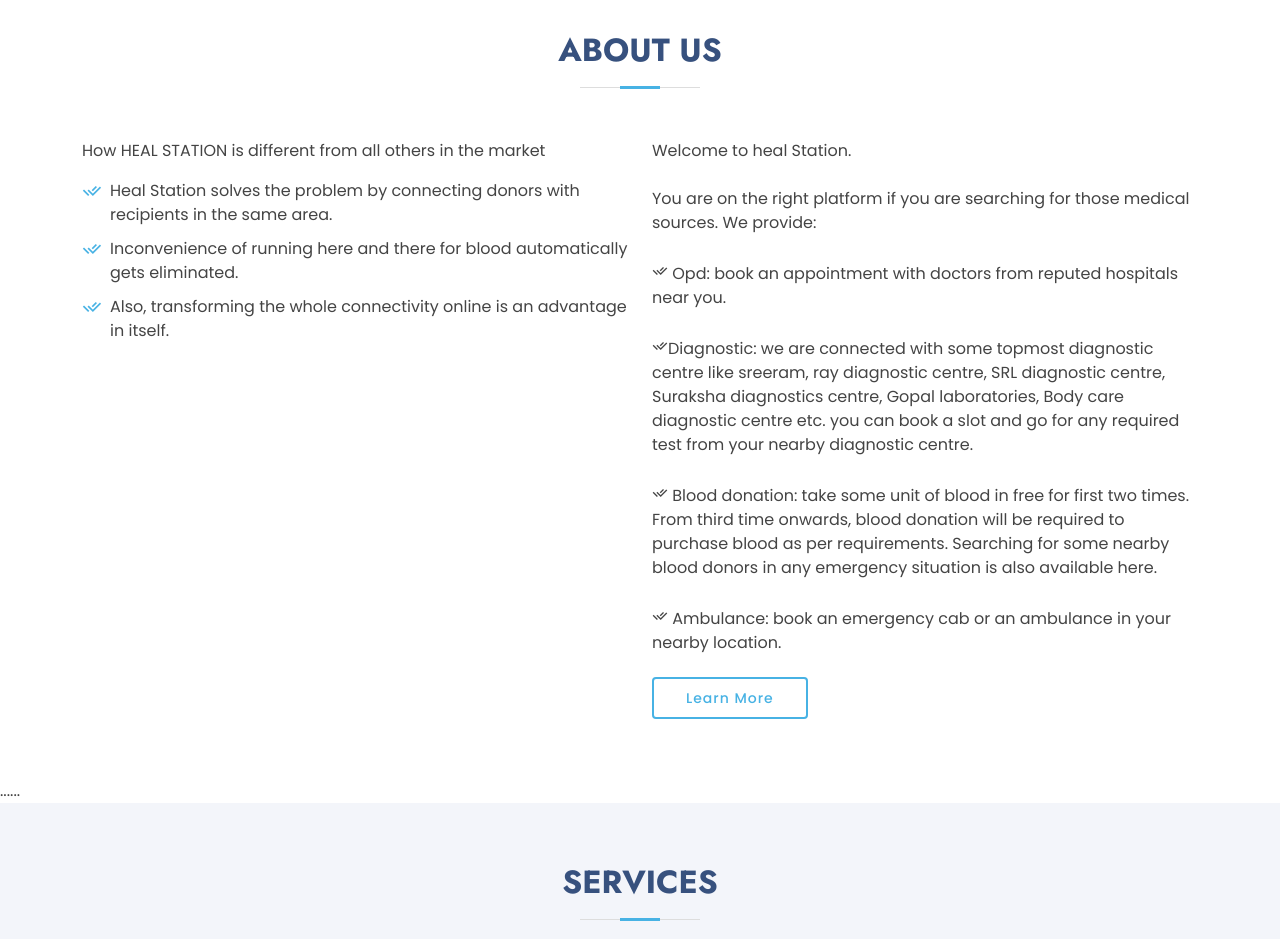
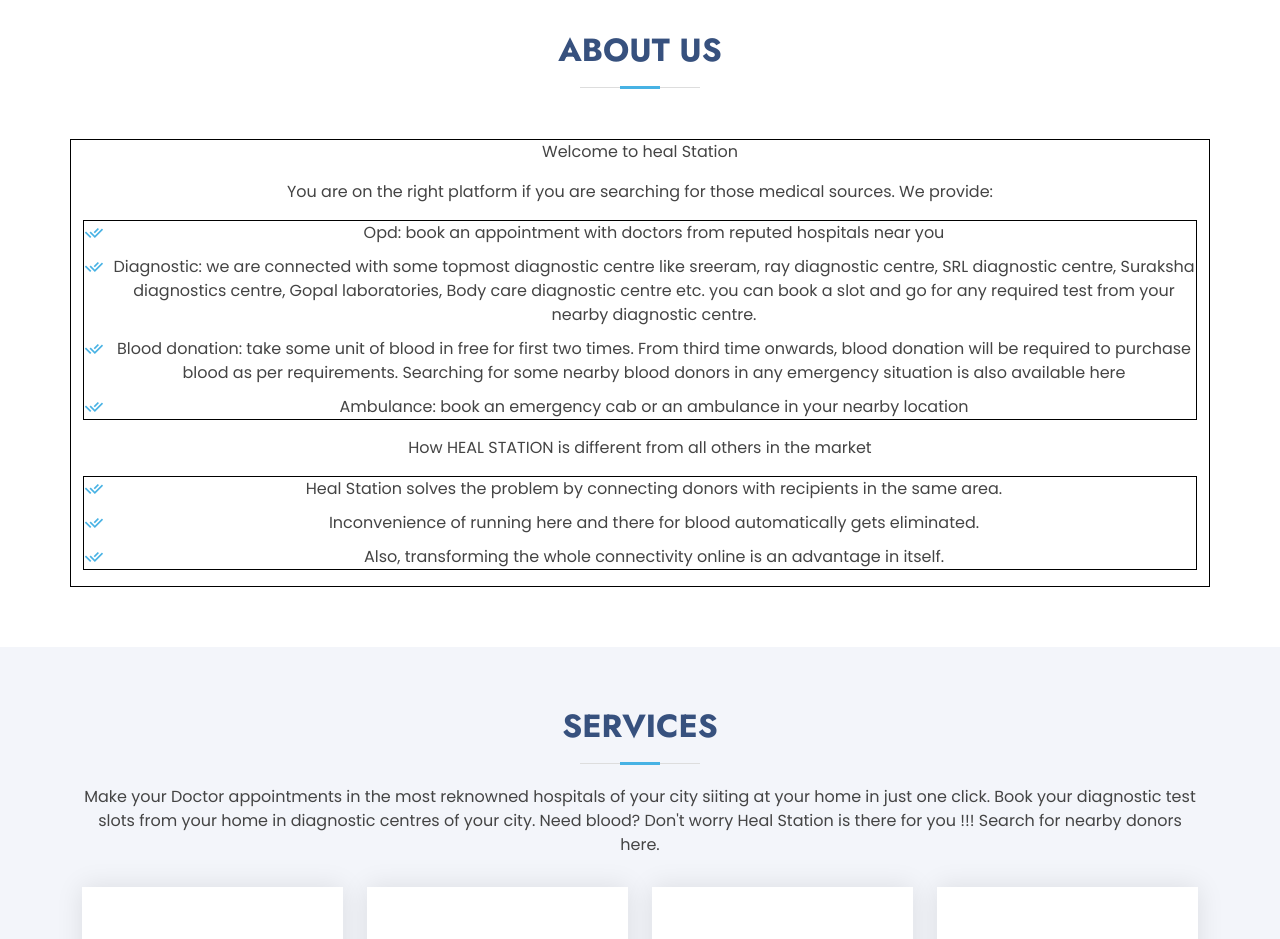
Before and after one commit to Achinta-Mukherjee/Heal-Station, a plain HTML site: page index.html in a window 1280 px wide. Shown: the part 800-1739 px from the top of the page. Drawn offline with Linux system fonts and the light colour scheme; a web font is replaced by a local one.

Commit message:
Blood Donation

```diff
--- a/assets/css/style.css
+++ b/assets/css/style.css
@@ -612,6 +612,13 @@ section {
 /*--------------------------------------------------------------
 # About Us
 --------------------------------------------------------------*/
+.about .content{
+  border: 1px solid black;
+  text-align: center;
+  display: flex;
+  justify-content: center;
+}
+
 .about .content h3 {
   font-weight: 600;
   font-size: 26px;
@@ -620,6 +627,7 @@ section {
 .about .content ul {
   list-style: none;
   padding: 0;
+  border: 1px solid black;
 }
 
 .about .content ul li {
--- a/index.html
+++ b/index.html
@@ -152,34 +152,31 @@
         </div>
 
         <div class="row content">
-          <div class="col-lg-6">
-            <p>
-           How HEAL STATION is different from all others in the market
+          <div>
+            <!-- <div class="col-lg-6 pt-4 pt-lg-0"> -->
+            <p>Welcome to heal Station</p>
+            <p>You are on the right platform if you are searching for those medical sources. We provide: </p>
+            <ul>
+                <li><i class="ri-check-double-line"></i>Opd: book an appointment with doctors from reputed hospitals near you</li>
+                <li><i class="ri-check-double-line"></i>Diagnostic: we are connected with some topmost diagnostic centre like sreeram, ray  diagnostic centre, SRL diagnostic centre, Suraksha diagnostics centre, Gopal laboratories,    Body care diagnostic centre etc. you can book a slot and go for any required test from your nearby diagnostic centre.</li>
+                <li><i class="ri-check-double-line"></i>Blood donation: take some unit of blood in free for first  two times. From third time onwards, blood donation will be required to purchase blood as per requirements. Searching for some nearby blood donors in any emergency situation is also available here</li>
+                <li><i class="ri-check-double-line"></i>Ambulance: book an emergency cab or an ambulance in your nearby location</li>
+            </ul>
 
-            </p>
+            <p>How HEAL STATION is different from all others in the market</p>
             <ul>
               <li><i class="ri-check-double-line"></i> Heal Station solves the problem by connecting donors with recipients in the same area.</li>
               <li><i class="ri-check-double-line"></i>Inconvenience of running here and there for blood automatically gets eliminated.</li>
               <li><i class="ri-check-double-line"></i> Also, transforming the whole connectivity online is an advantage in itself.</li>
             </ul>
-          </div>
-          <div class="col-lg-6 pt-4 pt-lg-0">
-            <p>
 
-              Welcome to heal Station.<br><br>
-              You are on the right platform if you are searching for those medical sources.
-              We provide: <br><br>
-              <i class="ri-check-double-line"></i> Opd: book an appointment with doctors from reputed hospitals near you.<br><br>
-              <i class="ri-check-double-line"></i>Diagnostic: we are connected with some topmost diagnostic centre like sreeram, ray  diagnostic centre, SRL diagnostic centre, Suraksha diagnostics centre, Gopal laboratories,    Body care diagnostic centre etc. you can book a slot and go for any required test from your nearby diagnostic centre.<br><br>
-              <i class="ri-check-double-line"></i> Blood donation: take some unit of blood in free for first  two times. From third time onwards, blood donation will be required to purchase blood as per requirements. Searching for some nearby blood donors in any emergency situation is also available here. <br><br>
-                <i class="ri-check-double-line"></i> Ambulance: book an emergency cab or an ambulance in your nearby location.
-            </p>
-            <a href="#" class="btn-learn-more">Learn More</a>
+
+            <!-- <a href="#" class="btn-learn-more">Learn More</a> -->
           </div>
         </div>
-
       </div>
-    </section><!-- End About Us Section -->
+    </section>
+    <!-- End About Us Section -->
 
     <!-- ======= Why Us Section ======= -->
     <!-- <section id="why-us" class="why-us section-bg">
@@ -291,7 +288,6 @@
 
     </section> End Skills Section -->
     <!-- Rating Card Section -->
-......
 <!-- End of Rating Card Section -->
 
     <!-- ======= Services Section ======= -->
```
Also changed, not shown: assets/Blood Donation/blood_donation.html (+12 -15 lines).
